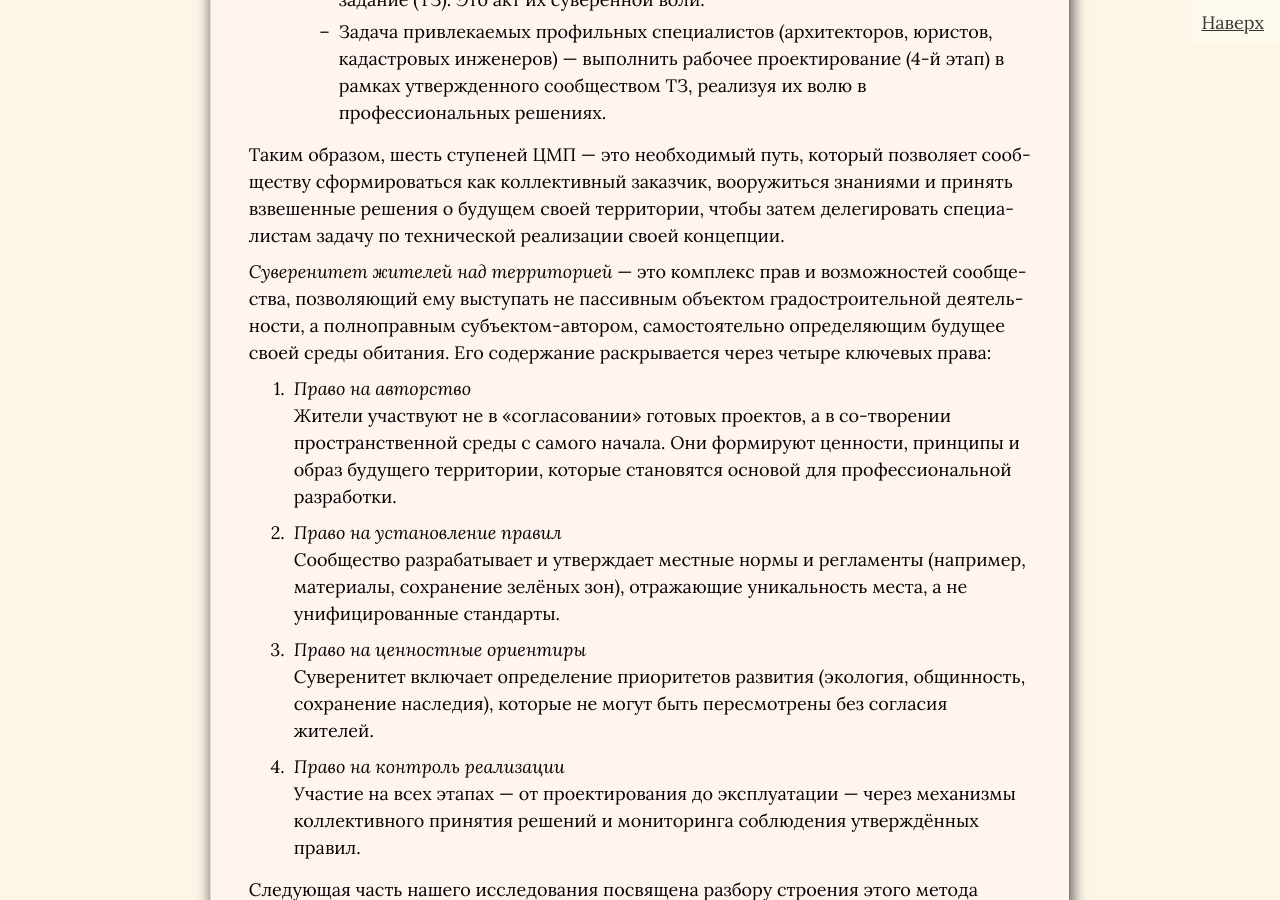
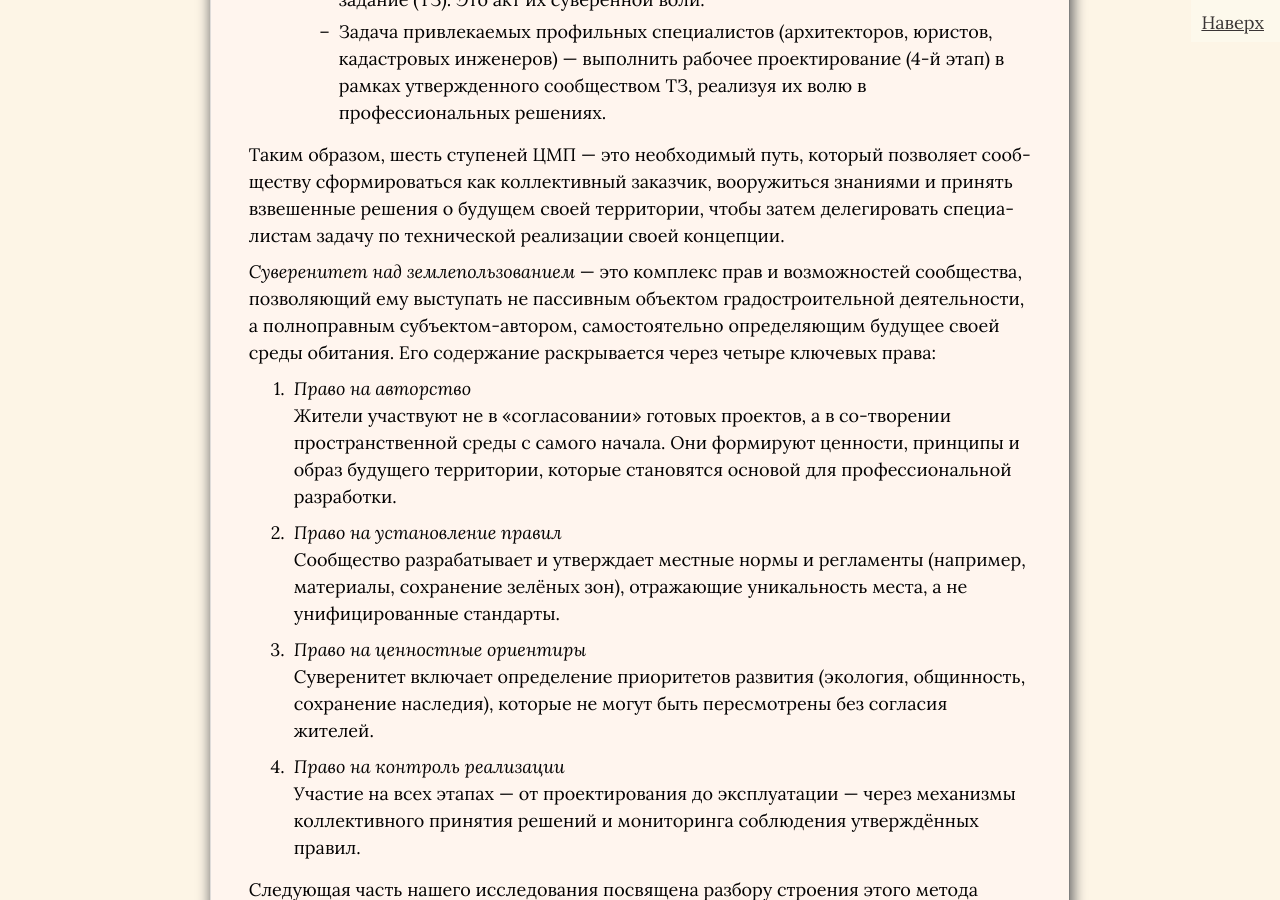
Before and after one commit to SergSi/land-use-art, a Jekyll site: the page built from _posts/2025-09-03-metod.md, in a window 1280 px wide and 900 px high, scrolled down 10314 px. Built offline with Jekyll 4.4.1, drawn with Linux system fonts in a browser that asks for light colours; some web fonts are replaced.

Commit message:
Update 2025-09-03-metod.md

```diff
--- a/_posts/2025-09-03-metod.md
+++ b/_posts/2025-09-03-metod.md
@@ -121,7 +121,7 @@ p {
 
 Таким образом, шесть ступеней ЦМП — это необходимый путь, который позволяет сообществу сформироваться как коллективный заказчик, вооружиться знаниями и принять взвешенные решения о будущем своей территории, чтобы затем делегировать специалистам задачу по технической реализации своей концепции.
 
-*Суверенитет жителей над территорией* — это комплекс прав и возможностей сообщества, позволяющий ему выступать не пассивным объектом градостроительной деятельности, а полноправным субъектом-автором, самостоятельно определяющим будущее своей среды обитания. Его содержание раскрывается через четыре ключевых права:
+*Суверенитет над землепользованием* — это комплекс прав и возможностей сообщества, позволяющий ему выступать не пассивным объектом градостроительной деятельности, а полноправным субъектом-автором, самостоятельно определяющим будущее своей среды обитания. Его содержание раскрывается через четыре ключевых права:
 
 1. *Право на авторство*
    Жители участвуют не в «согласовании» готовых проектов, а в со-творении пространственной среды с самого начала. Они формируют ценности, принципы и образ будущего территории, которые становятся основой для профессиональной разработки.
```
